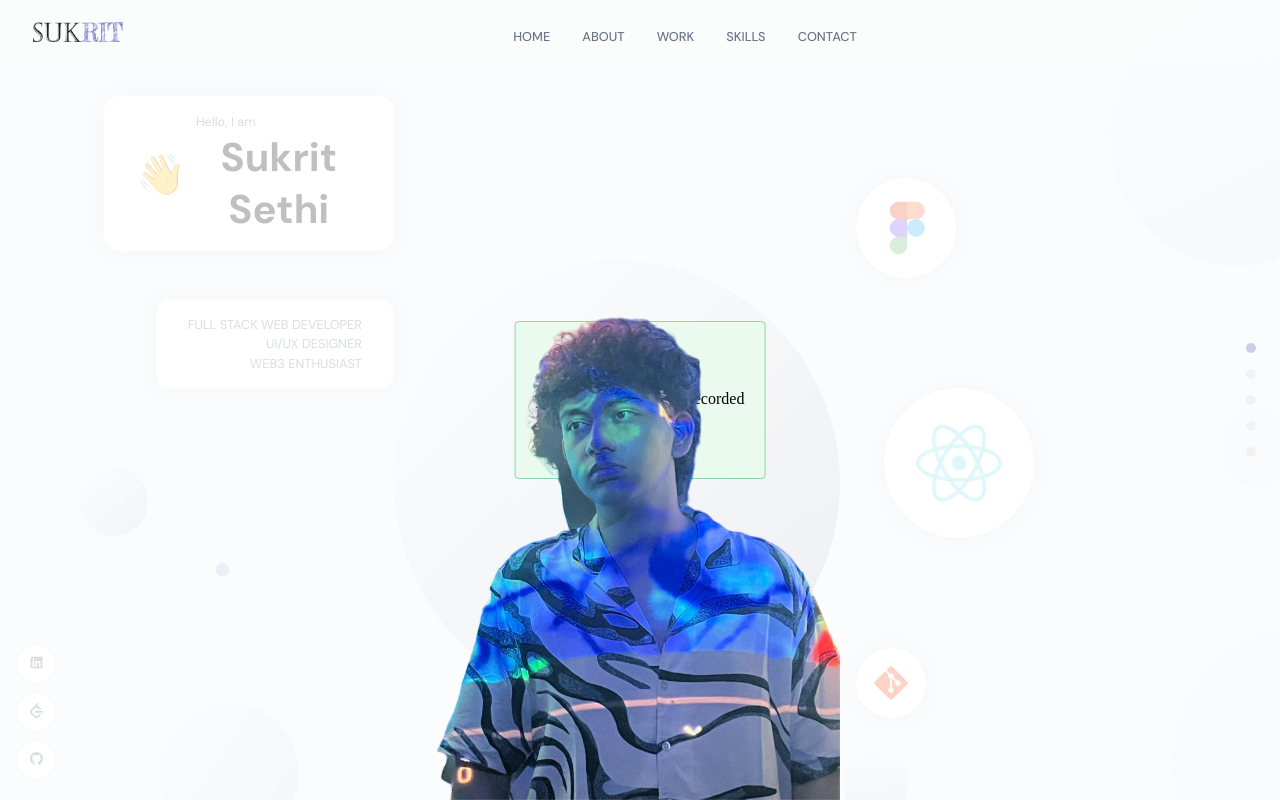
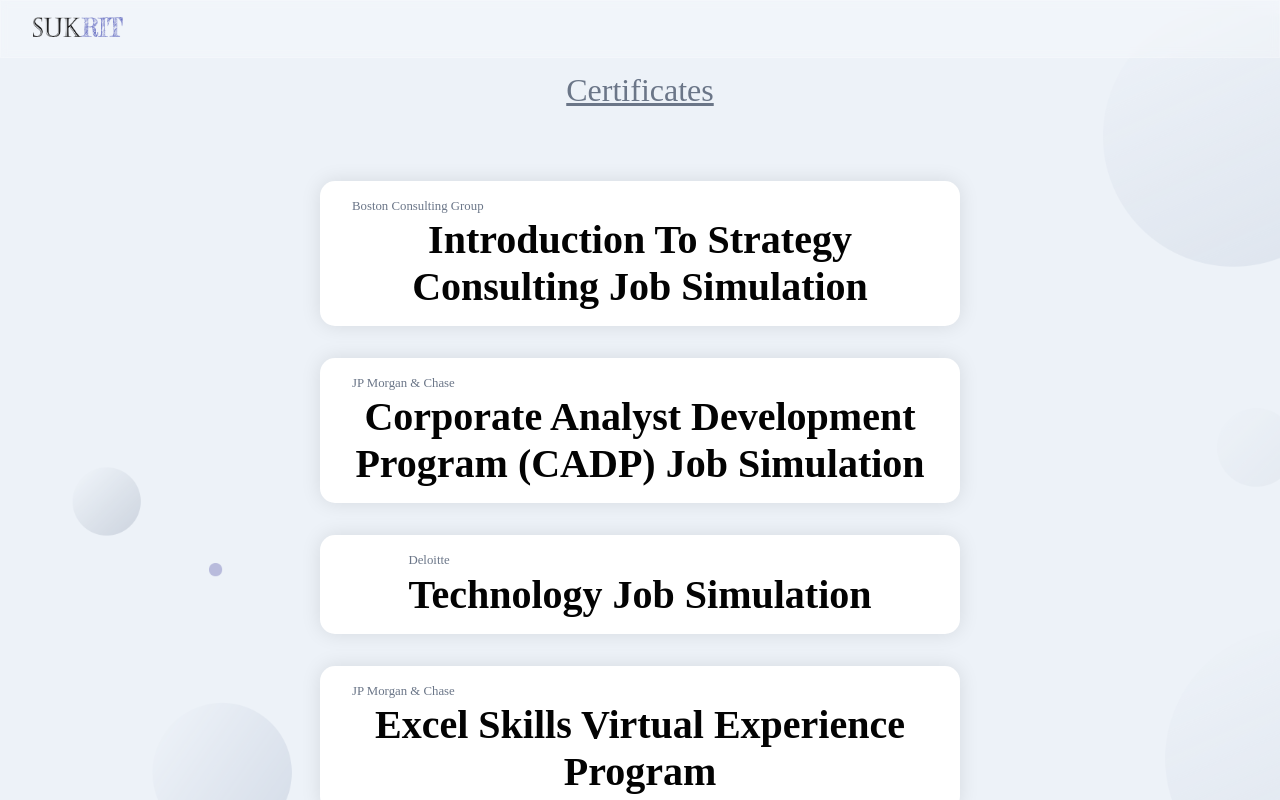
Before and after one commit to SukritSethi/Portfolio, a React (Create React App) app: page /certificates in a window 1280 px wide. Shown: the top 800 px of the page. Built offline with nearby package versions, Linux system fonts and the light colour scheme.

Commit message:
non-tech_certificates

```diff
--- a/package.json
+++ b/package.json
@@ -18,6 +18,7 @@
     "react-dom": "^18.2.0",
     "react-icons": "^4.10.1",
     "react-modal": "^3.16.1",
+    "react-router-dom": "^6.15.0",
     "react-scripts": "^5.0.1",
     "react-tooltip": "^5.18.0",
     "sass": "^1.63.6",
--- a/src/App.js
+++ b/src/App.js
@@ -1,18 +1,16 @@
-import React from 'react';
+import React from "react";
 
-import './App.scss';
-import { About, Footer, Header, Skills, Work } from './container';
-import { Navbar } from './components';
+import "./App.scss";
+import { Route, Routes } from "react-router-dom";
+import Home from "./Home";
+import Certificates from "./container/Certificates/Certificates";
 
 const App = () => (
-  <div className="app">
-    <Navbar />
-    <Header />
-    <About />
-    <Work />
-    <Skills />
-    <Footer />
-  </div>
+  <Routes>
+    <Route path="/" element={<Home />} />
+    <Route path="/certificates" element={<Certificates />} />
+    <Route path="/certificates/*" element={<Certificates />} />
+  </Routes>
 );
 
 export default App;
--- /dev/null
+++ b/src/Home.js
@@ -0,0 +1,18 @@
+import React from 'react';
+
+import './App.scss';
+import { About, Footer, Header, Skills, Work } from './container';
+import { Navbar } from './components';
+
+const Home = () => (
+  <div className="app">
+    <Navbar />
+    <Header />
+    <About />
+    <Work />
+    <Skills />
+    <Footer />
+  </div>
+);
+
+export default Home;
--- a/src/components/Navbar/Navbar.jsx
+++ b/src/components/Navbar/Navbar.jsx
@@ -3,6 +3,7 @@
 import "./Navbar.scss";
 import { HiMenuAlt4, HiX } from "react-icons/hi";
 import { motion } from "framer-motion";
+import { Link, useNavigate } from "react-router-dom";
 const Navbar = () => {
   const [toggle, setToggle] = useState(false);
 
@@ -19,27 +20,42 @@
           </li>
         ))}
       </ul>
+      <div className=" app__navbar_certificates">
+        <li className="app__flex p-text">
+          <div />
 
+          <Link to="/certificates" className="link">
+            CERTIFICATES
+          </Link>
+        </li>
+      </div>
       <div className="app__navbar-menu">
         <HiMenuAlt4 onClick={() => setToggle(true)} />
 
         {toggle && (
           <motion.div
             whileInView={{ x: [300, 0] }}
-          transition={{ duration: 0.85, ease: 'easeOut' }}
+            transition={{ duration: 0.85, ease: "easeOut" }}
           >
-          <HiX onClick={() => {
+            <HiX
+              onClick={() => {
                 setToggle(false);
                 console.log(toggle);
-            }} />
+              }}
+            />
             <ul>
-            {['home', 'about', 'work', 'skills', 'contact'].map((item) => (
+              {["home", "about", "work", "skills", "contact"].map((item) => (
                 <li key={item}>
                   <a href={`#${item}`} onClick={() => setToggle(false)}>
                     {item}
                   </a>
                 </li>
               ))}
+              <li>
+                <Link to="/certificates" className="link">
+                  CERTIFICATES
+                </Link>
+              </li>
             </ul>
           </motion.div>
         )}
--- a/src/components/Navbar/Navbar.scss
+++ b/src/components/Navbar/Navbar.scss
@@ -81,6 +81,55 @@
     display: none;
   }
 }
+.app__navbar_certificates {
+
+  justify-content: center;
+  align-items: center;
+  color: var(--gray-color);
+  list-style: none;
+
+  li {
+    margin: 0 1rem;
+    cursor: pointer;
+
+    flex-direction: column;
+
+    div {
+      width: 5px;
+      height: 5px;
+      background: transparent;
+      border-radius: 50%;
+
+      margin-bottom: 5px;
+    }
+
+    .link {
+      color: var(--gray-color);
+      text-decoration: none;
+      flex-direction: column;
+
+      text-transform: uppercase;
+      font-weight: 500;
+
+      transition: all 0.3s ease-in-out;
+
+      &:hover {
+        color: var(--secondary-color);
+      }
+    }
+
+    &:hover {
+      div {
+        background: var(--secondary-color);
+      }
+    }
+  }
+
+  @media screen and (max-width: 900px) {
+    display: none;
+  }
+}
+
 
 .app__navbar-menu {
   width: 35px;
--- /dev/null
+++ b/src/container/Certificates/Certificates.jsx
@@ -0,0 +1,146 @@
+import React from "react";
+import "./Certificates.scss";
+import { images } from "../../constants";
+import { motion } from "framer-motion";
+import { Link } from "react-router-dom";
+
+const Certificates = () => {
+  const scaleVariants = {
+    whileInView: {
+      scale: [0, 1],
+      opacity: [0, 1],
+      transition: {
+        duration: 1,
+        ease: "easeInOut",
+      },
+    },
+  };
+  return (
+    <div id="certificates">
+      <nav className="app__navbar">
+        <div className="app__navbar-logo">
+          <Link to="/   ">
+            <img src={images.logo} alt="logo" />
+          </Link>
+        </div>
+      </nav>
+      <div className="certificates__heading">Certificates</div>
+      <div className="certificate_list">
+        {/* BCG */}
+        <motion.div
+          whileInView={{ x: [-100, 0], opacity: [0, 1] }}
+          transition={{ duration: 0.5 }}
+          className="app__header-info"
+        >
+          <div className="certificate__header-badge">
+            <div className="badge-cmp app__flex">
+              <a
+                target="_blank"
+                href="https://drive.google.com/file/d/1ik6LQ-4b61N_RhIW5l3Dm_94SnBoOKFn/view?usp=sharing"
+              >
+                <div>
+                  <p className="p-text">Boston Consulting Group</p>
+                  <h3 className="head-text">
+                    Introduction to Strategy Consulting Job Simulation
+                  </h3>
+                </div>
+              </a>
+            </div>
+          </div>
+        </motion.div>
+
+        {/* capd */}
+        <motion.div
+          whileInView={{ x: [-100, 0], opacity: [0, 1] }}
+          transition={{ duration: 0.5 }}
+          className="app__header-info"
+        >
+          <div className="certificate__header-badge">
+            <div className="badge-cmp app__flex">
+              <a
+                target="_blank"
+                href="https://drive.google.com/file/d/1CyTNypKsHzwJakt8SkB1xmILvdYhINpd/view?usp=sharing"
+              >
+                <div>
+                  <p className="p-text">JP Morgan & Chase</p>
+                  <h3 className="head-text">
+                    Corporate Analyst Development Program (CADP) Job Simulation{" "}
+                  </h3>
+                </div>
+              </a>
+            </div>
+          </div>
+        </motion.div>
+
+        {/* deloitte */}
+        <motion.div
+          whileInView={{ x: [-100, 0], opacity: [0, 1] }}
+          transition={{ duration: 0.5 }}
+          className="app__header-info"
+        >
+          <div className="certificate__header-badge">
+            <div className="badge-cmp app__flex">
+              <a
+                target="_blank"
+                href="https://drive.google.com/file/d/1S09102YJyiTQz3YniKOlozYgre8PNV2Y/view?usp=sharing"
+              >
+                <div>
+                  <p className="p-text">Deloitte</p>
+                  <h3 className="head-text">Technology Job Simulation </h3>
+                </div>
+              </a>
+            </div>
+          </div>
+        </motion.div>
+
+        {/* excel */}
+        <motion.div
+          whileInView={{ x: [-100, 0], opacity: [0, 1] }}
+          transition={{ duration: 0.5 }}
+          className="app__header-info"
+        >
+          <div className="certificate__header-badge">
+            <div className="badge-cmp app__flex">
+              <a
+                target="_blank"
+                href="https://drive.google.com/file/d/1Bo33L9nddbPqpWFPGWSlEhFNaioNdudU/view?usp=sharing"
+              >
+                <div>
+                  <p className="p-text">JP Morgan & Chase</p>
+                  <h3 className="head-text">
+                    Excel Skills Virtual Experience Program{" "}
+                  </h3>
+                </div>
+              </a>
+            </div>
+          </div>
+        </motion.div>
+
+        {/* sap */}
+        <motion.div
+          whileInView={{ x: [-100, 0], opacity: [0, 1] }}
+          transition={{ duration: 0.5 }}
+          className="app__header-info"
+        >
+          <div className="certificate__header-badge">
+            <div className="badge-cmp app__flex">
+              <a
+                target="_blank"
+                href="https://drive.google.com/file/d/1zu3pr6WPhIl1HBgOdoaC243Y2U9844k9/view?usp=sharing"
+              >
+                <div>
+                  <p className="p-text">SAP</p>
+                  <h3 className="head-text">
+                    Technical Consulting Job Simulation{" "}
+                  </h3>
+                </div>
+              </a>
+            </div>
+          </div>
+        </motion.div>
+      </div>
+    </div>
+  );
+};
+
+export default Certificates;
--- /dev/null
+++ b/src/container/Certificates/Certificates.scss
@@ -0,0 +1,101 @@
+body {
+    position: relative;
+    background: url("../../assets/bgIMG.png");
+    background-size: cover;
+    background-position: center;
+    background-repeat: repeat;
+    height: 100vh;
+
+
+    // disable the default padding styles
+    .app__wrapper {
+      padding: 0;
+
+      .copyright {
+        display: none;
+      }
+    }
+}
+
+.certificates__heading{
+    padding: 9vh ;
+    display: flex;
+    justify-content: center;
+    font-size: xx-large;
+    text-decoration: underline;
+    color: var(--gray-color);
+}
+
+.certificate_list{
+    display: flex;
+    // border: 1px black solid;
+    flex-direction: column;
+    padding: 0 20rem;
+    gap: 2rem;
+    justify-content: center;
+    margin-bottom: 20rem;
+    // border: 1px red solid;
+    // height: 80vh;
+    // contain:content;
+    // overflow-y: scroll;
+}
+
+.certificate__header-badge {
+  width: 100%;
+  display: flex;
+  cursor: pointer;
+//   border: 1px black solid;
+//   justify-content: flex-end;
+//   align-items: flex-end;
+  flex-direction: column;
+  transition: transform  2s ease-in-out;
+  transition: transform 0.2s ease-in-out;
+
+    a{
+        text-decoration: none;
+    }
+
+  .badge-cmp,
+  .tag-cmp {
+    padding: 1rem 2rem;
+    background: var(--white-color);
+    border-radius: 15px;
+    flex-direction: row;
+    width: auto;
+
+    box-shadow: 0px 0px 20px rgba(0, 0, 0, 0.1);
+
+    &:hover{
+        box-shadow: 0px 0px 20px rgba(0, 0, 0, 0.4);
+    }
+  }
+
+  .tag-cmp {
+    flex-direction: column;
+    margin-top: 3rem;
+
+    p {
+      width: 100%;
+      text-transform: uppercase;
+      text-align: right;
+    }
+  }
+
+  &:hover{
+    // box-shadow: 0px 0px 100px rgba(0, 0, 0, 0.487);
+    transform: scale(1.1);
+  }
+
+  span {
+    font-size: 2rem;
+
+    @media screen and (min-width: 2000px) {
+      font-size: 4rem;
+    }
+  }
+
+  @media screen and (max-width: 1200px) {
+    justify-content: flex-start;
+    align-items: flex-start;
+  }
+}
--- a/src/container/Footer/ContactForm.jsx
+++ b/src/container/Footer/ContactForm.jsx
@@ -52,7 +52,7 @@
   const [msg, setMsg] = useState("");
 
   let subtitle;
-  const [modalIsOpen, setIsOpen] = React.useState(true);
+  const [modalIsOpen, setIsOpen] = React.useState(false);
 
   function openModal() {
     setIsOpen(true);
--- a/src/container/Work/Work.jsx
+++ b/src/container/Work/Work.jsx
@@ -74,7 +74,7 @@
 
   return (
     <>
-      <h2 className="head-text">My Creative <span>Portfolio</span> Section</h2>
+      <h2 className="head-text">My Creative <span>Portfolio</span> Section(This section is not yet completed D: )</h2>
 
       <div className="app__work-filter">
         {['Web Dev', 'UI/UX', 'AI/CV', 'Web3', 'Game Dev', 'All'].map((item, index) => (
```
Also changed, not shown: src/index.js (+6 -4 lines), 1 other file (tests, documents, lock files or other folders). Lines whose indentation alone changed are shown as unchanged.
